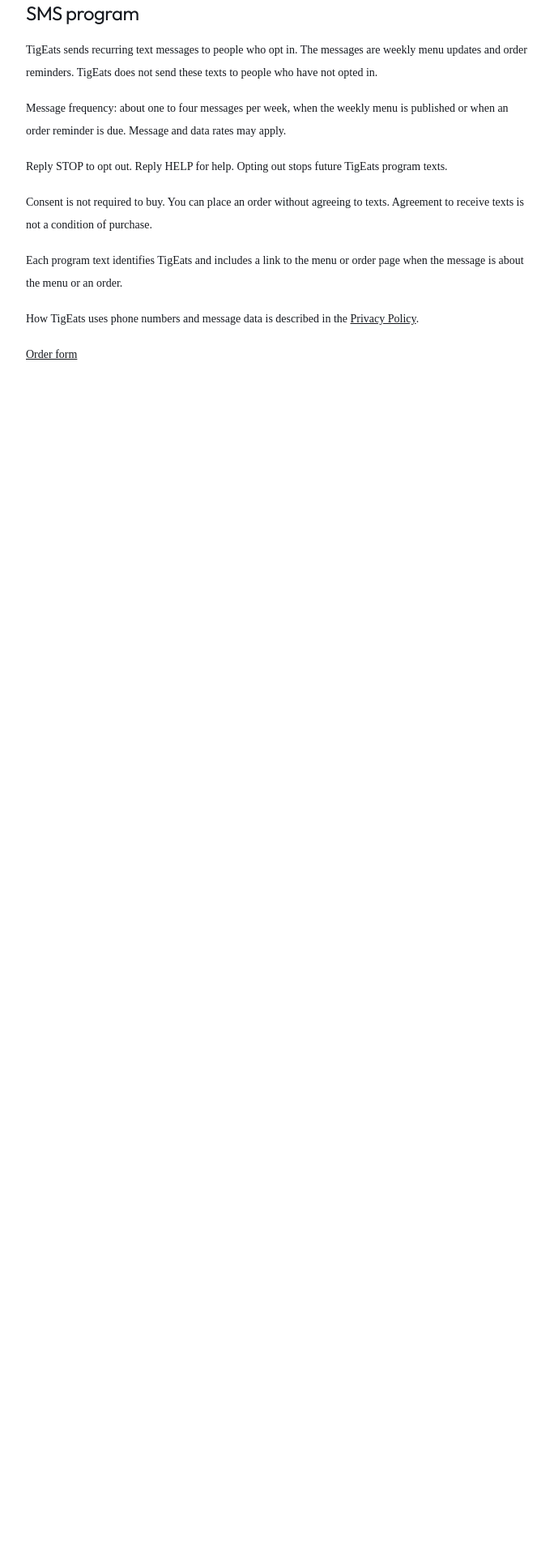
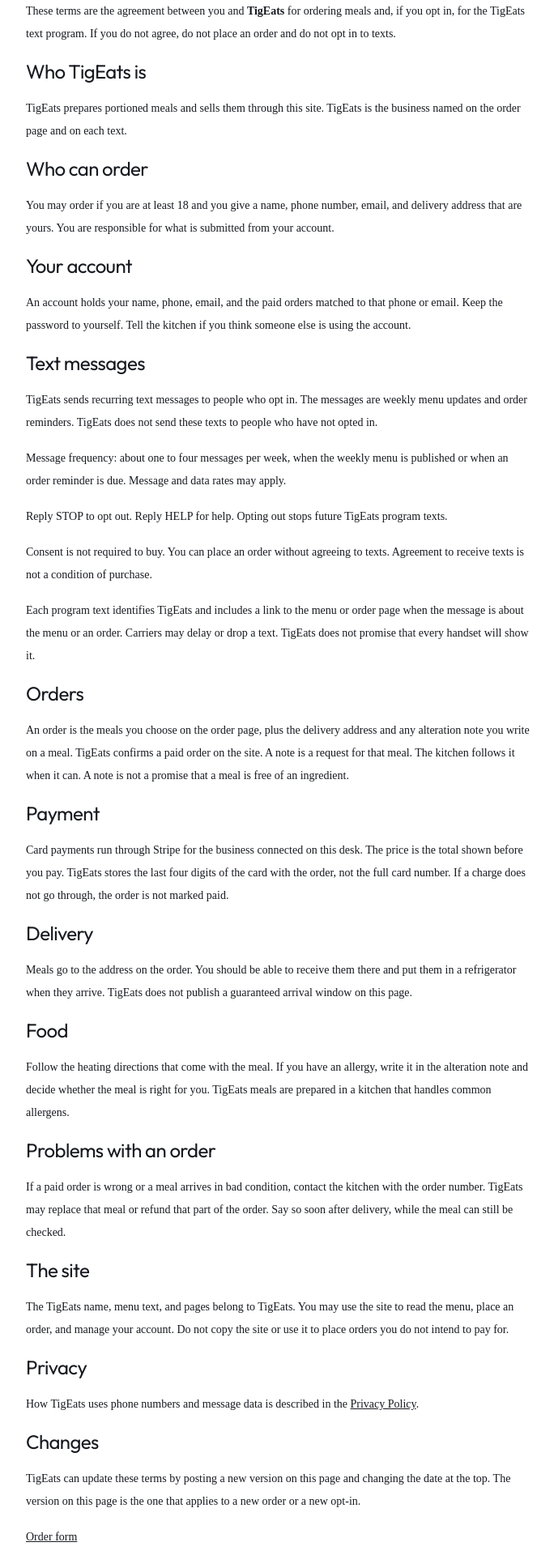
Before and after one commit to VacantGuard/genesis, a Next.js app: page /terms in a window 1280 px wide. Shown: the part 180-2100 px from the top of the page at 81% size, without its empty margins (296-980 px from the left). Before the commit the page ends 800 px from the top, so only its background shows below. Built offline with nearby package versions, Linux system fonts and the light colour scheme.

Commit message:
Rewrite the public terms into short titled sections.
The page stays original TigEats copy and still states the SMS program, frequency, rates, STOP, HELP, and that consent is not required to buy.

Co-authored-by: tylervlna <tylervlna@gmail.com>

```diff
--- a/src/app/terms/page.tsx
+++ b/src/app/terms/page.tsx
@@ -4,18 +4,39 @@ import Link from "next/link";
 export const metadata: Metadata = {
   title: "TigEats Terms and Conditions",
   description:
-    "Terms for TigEats text messages: weekly menu updates and order reminders for people who opt in.",
+    "Terms for TigEats orders and text messages: weekly menu updates and order reminders for people who opt in.",
 };
 
 export default function TermsPage() {
   return (
     <main className="mx-auto grid max-w-2xl gap-4 bg-white px-6 py-20 text-sm leading-7 text-[#171a20]">
       <h1 className="font-heading text-4xl tracking-tight">Terms and Conditions</h1>
+      <p>Effective October 27, 2026.</p>
       <p>
-        These terms are for <strong>TigEats</strong>. They cover TigEats orders and the TigEats SMS
-        program.
+        These terms are the agreement between you and <strong>TigEats</strong> for ordering meals and,
+        if you opt in, for the TigEats text program. If you do not agree, do not place an order and do
+        not opt in to texts.
       </p>
-      <h2 className="font-heading text-2xl tracking-tight">SMS program</h2>
+
+      <h2 className="font-heading text-2xl tracking-tight">Who TigEats is</h2>
+      <p>
+        TigEats prepares portioned meals and sells them through this site. TigEats is the business named
+        on the order page and on each text.
+      </p>
+
+      <h2 className="font-heading text-2xl tracking-tight">Who can order</h2>
+      <p>
+        You may order if you are at least 18 and you give a name, phone number, email, and delivery
+        address that are yours. You are responsible for what is submitted from your account.
+      </p>
+
+      <h2 className="font-heading text-2xl tracking-tight">Your account</h2>
+      <p>
+        An account holds your name, phone, email, and the paid orders matched to that phone or email.
+        Keep the password to yourself. Tell the kitchen if you think someone else is using the account.
+      </p>
+
+      <h2 className="font-heading text-2xl tracking-tight">Text messages</h2>
       <p>
         TigEats sends recurring text messages to people who opt in. The messages are weekly menu
         updates and order reminders. TigEats does not send these texts to people who have not opted
@@ -34,8 +55,54 @@ export default function TermsPage() {
       </p>
       <p>
         Each program text identifies TigEats and includes a link to the menu or order page when the
-        message is about the menu or an order.
+        message is about the menu or an order. Carriers may delay or drop a text. TigEats does not
+        promise that every handset will show it.
       </p>
+
+      <h2 className="font-heading text-2xl tracking-tight">Orders</h2>
+      <p>
+        An order is the meals you choose on the order page, plus the delivery address and any
+        alteration note you write on a meal. TigEats confirms a paid order on the site. A note is a
+        request for that meal. The kitchen follows it when it can. A note is not a promise that a
+        meal is free of an ingredient.
+      </p>
+
+      <h2 className="font-heading text-2xl tracking-tight">Payment</h2>
+      <p>
+        Card payments run through Stripe for the business connected on this desk. The price is the
+        total shown before you pay. TigEats stores the last four digits of the card with the order,
+        not the full card number. If a charge does not go through, the order is not marked paid.
+      </p>
+
+      <h2 className="font-heading text-2xl tracking-tight">Delivery</h2>
+      <p>
+        Meals go to the address on the order. You should be able to receive them there and put them
+        in a refrigerator when they arrive. TigEats does not publish a guaranteed arrival window on
+        this page.
+      </p>
+
+      <h2 className="font-heading text-2xl tracking-tight">Food</h2>
+      <p>
+        Follow the heating directions that come with the meal. If you have an allergy, write it in
+        the alteration note and decide whether the meal is right for you. TigEats meals are prepared
+        in a kitchen that handles common allergens.
+      </p>
+
+      <h2 className="font-heading text-2xl tracking-tight">Problems with an order</h2>
+      <p>
+        If a paid order is wrong or a meal arrives in bad condition, contact the kitchen with the
+        order number. TigEats may replace that meal or refund that part of the order. Say so soon
+        after delivery, while the meal can still be checked.
+      </p>
+
+      <h2 className="font-heading text-2xl tracking-tight">The site</h2>
+      <p>
+        The TigEats name, menu text, and pages belong to TigEats. You may use the site to read the
+        menu, place an order, and manage your account. Do not copy the site or use it to place orders
+        you do not intend to pay for.
+      </p>
+
+      <h2 className="font-heading text-2xl tracking-tight">Privacy</h2>
       <p>
         How TigEats uses phone numbers and message data is described in the{" "}
         <Link href="/privacy" className="underline">
@@ -43,6 +110,13 @@ export default function TermsPage() {
         </Link>
         .
       </p>
+
+      <h2 className="font-heading text-2xl tracking-tight">Changes</h2>
+      <p>
+        TigEats can update these terms by posting a new version on this page and changing the date at
+        the top. The version on this page is the one that applies to a new order or a new opt-in.
+      </p>
+
       <p>
         <Link href="/b/tigeats#pos" className="underline">
           Order form
```
